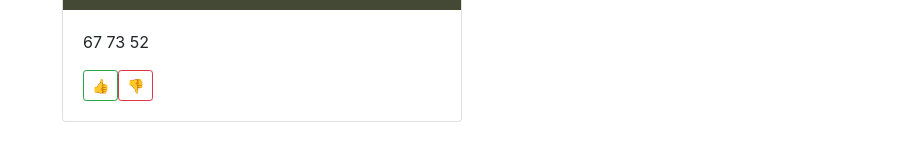
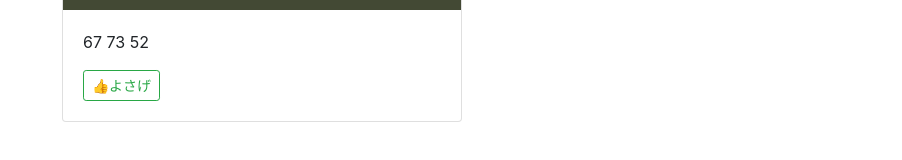
Before and after one commit to hatashiro/futaba, a Nuxt app: page /1-pixel in a window 1280 px wide. Shown: the part 439-599 px from the top of the page, without its empty margins (378-1280 px from the left). Built offline with nearby package versions, Linux system fonts and the light colour scheme.

Commit message:
Change how to evaluate image

```diff
--- a/components/Image.vue
+++ b/components/Image.vue
@@ -9,13 +9,9 @@
         {{ pixelText }}
       </p>
       <button
-        :class="plusBtnClass"
+        :class="`btn${this.eval > 0 ? '' : '-outline'}-success`"
         class="btn btn-sm"
-        @click="evaluateImage(+1)">👍</button>
-      <button
-        :class="minusBtnClass"
-        class="btn btn-sm"
-        @click="evaluateImage(-1)">👎</button>
+        @click="evaluateImage(1)">👍よさげ</button>
     </div>
   </div>
 </template>
@@ -49,20 +45,14 @@ export default {
 
     eval() {
       return this.$store.state.eval.evaluation[this.id]
-    },
-
-    plusBtnClass() {
-      return `btn${this.eval > 0 ? '' : '-outline'}-success`
-    },
-
-    minusBtnClass() {
-      return `btn${this.eval < 0 ? '' : '-outline'}-danger`
     }
   },
 
   async mounted() {
     this.rgbs = await getRGBs(this.$refs.image)
     console.log('RGBs', this.rgbs)
+
+    this.installIntersectionObserver()
   },
 
   methods: {
@@ -70,6 +60,23 @@ export default {
 
     evaluateImage(val) {
       this.evaluate({ id: this.id, val })
+    },
+
+    installIntersectionObserver() {
+      this.intersectionObserver = new IntersectionObserver(
+        entries => entries.forEach(this.onIntersection),
+        {
+          threshold: 1.0
+        }
+      )
+
+      this.intersectionObserver.observe(this.$refs.image)
+    },
+
+    onIntersection({ isIntersecting }) {
+      if (isIntersecting && !this.eval) {
+        this.evaluateImage(0)
+      }
     }
   }
 }
```
